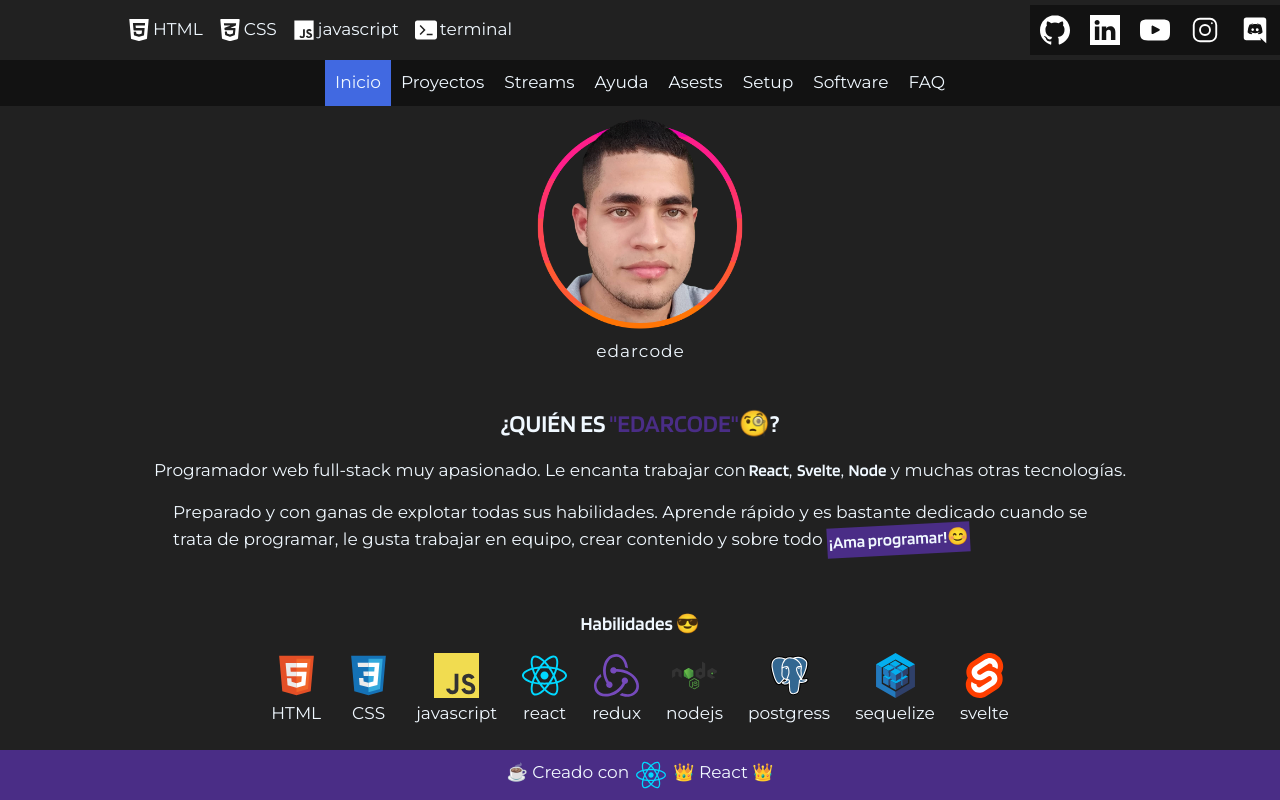
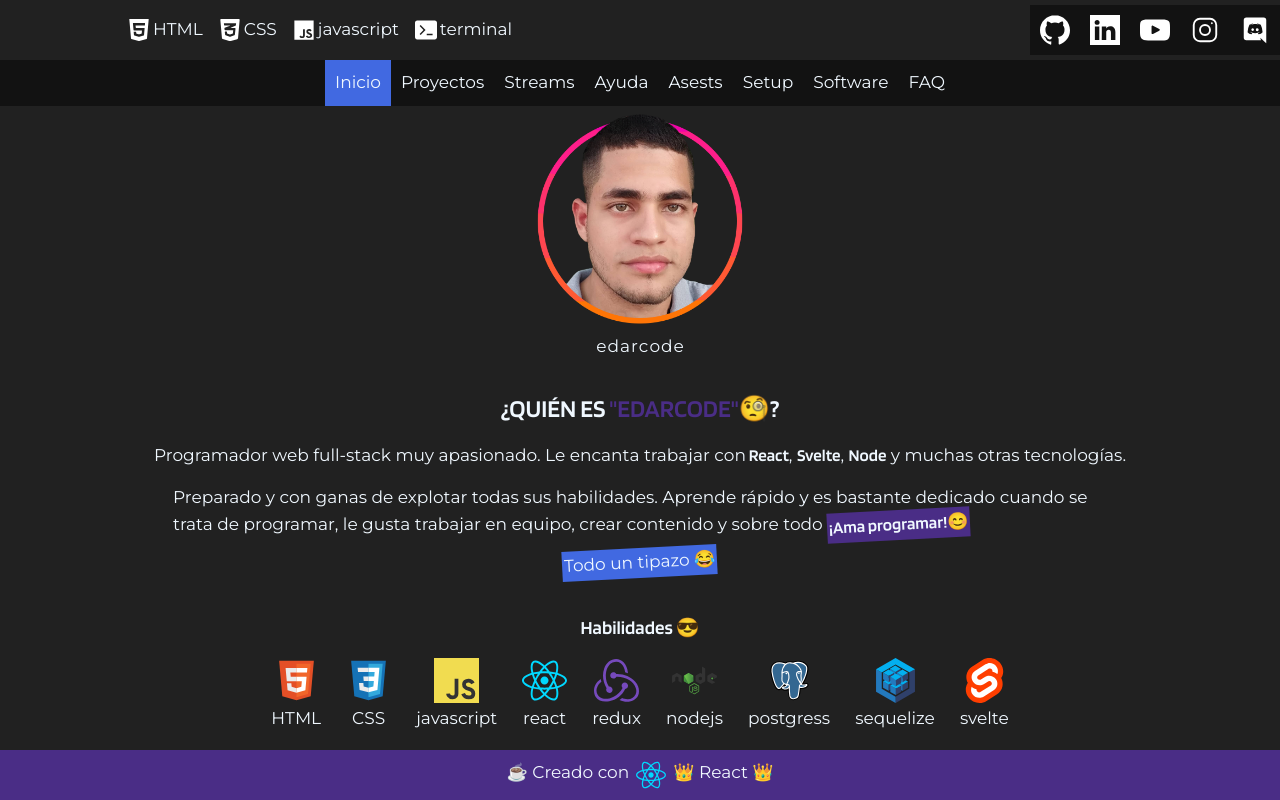
Before and after one commit to edarcode/edarcode, a React (Vite) app: page / in a window 1280 px wide. Built offline with nearby package versions, Linux system fonts and the light colour scheme.

Commit message:
refactor(src/components/container/WhoAreYou/WhoAreYou.jsx)

```diff
--- a/src/components/container/WhoAreYou/WhoAreYou.jsx
+++ b/src/components/container/WhoAreYou/WhoAreYou.jsx
@@ -19,6 +19,7 @@ export default function WhoAreYou() {
 				en equipo, crear contenido y sobre todo{" "}
 				<strong className={css.who__love}>¡Ama programar!😊</strong>
 			</p>
+			<span className={css.who__tipazo}>Todo un tipazo 😂</span>
 		</div>
 	);
 }
--- a/src/components/container/WhoAreYou/style.module.css
+++ b/src/components/container/WhoAreYou/style.module.css
@@ -20,15 +20,20 @@
 	text-align: left;
 	max-width: 310px;
 }
-.who__love {
+.who__love,
+.who__tipazo {
 	display: inline-block;
 	background-color: var(--violet);
 	padding: 2px;
 	transition: transform 0.3s ease;
 	transform: rotate(-3deg);
 }
-.who__love:hover {
+.who__love:hover,
+.who__tipazo:hover {
 	transform: scale(1.2);
+}
+.who__tipazo {
+	background-color: var(--blue);
 }
 @media screen and (min-width: 768px) {
 	.who__text {
```
